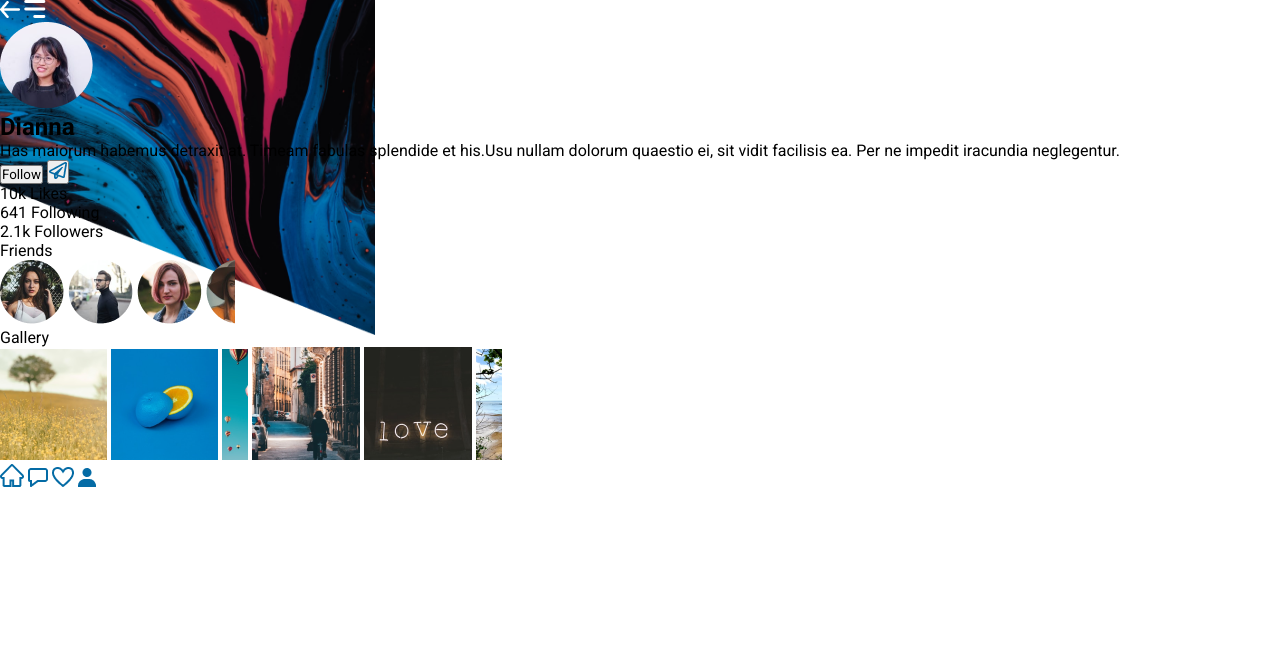
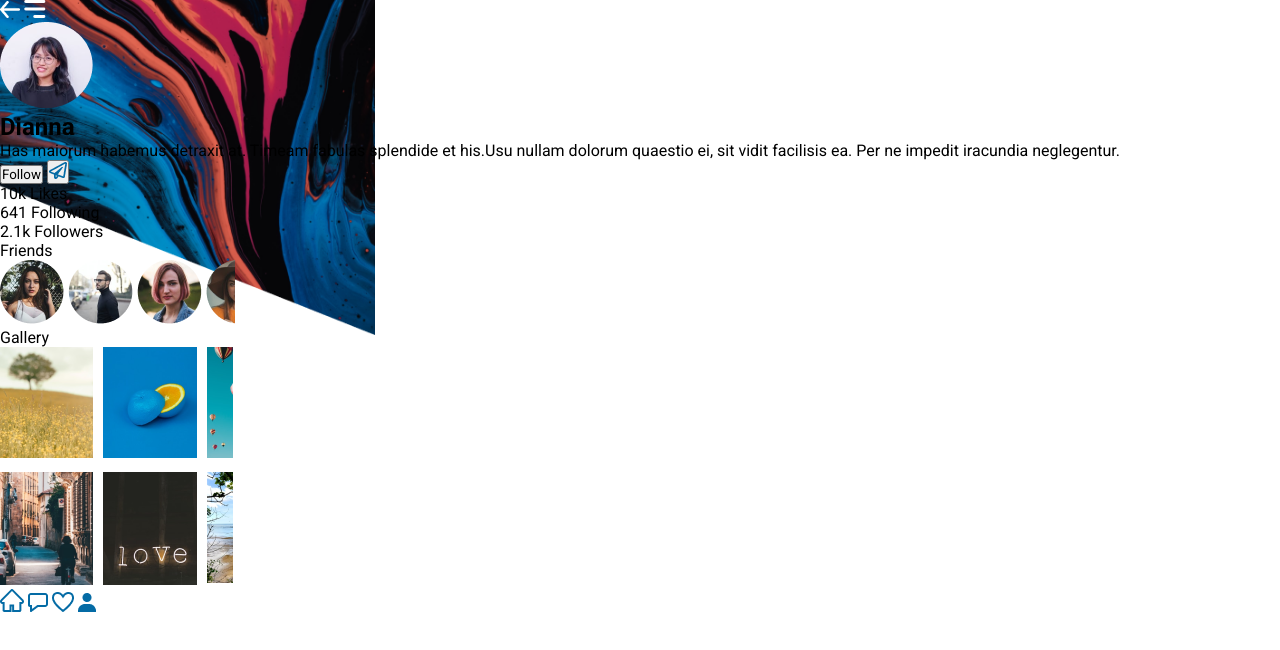
Before and after one commit to Sarita7418/User-profile, a plain HTML site: page index.html in a window 1280 px wide. Drawn offline with Linux system fonts and the light colour scheme.

Commit message:
bedoya lo hizo

```diff
--- a/index.html
+++ b/index.html
@@ -56,16 +56,18 @@
             <img src="assets/IMAGEP3.png" alt="" />
             <img src="assets/IMAGEP4.png" alt="" />
           </div>
+          <p>Gallery</p>
           <div class="gallery">
-            <p>Gallery</p>
-            <img src="assets/unsplash_6-C0VRsagUwIM1.png" alt="" />
-            <img src="assets/unsplash_5E5N49RWtbAIM2.png" alt="" />
-            <img src="assets/unsplash_hpTH5b6mo2sIM3.png" alt="" />
-            <img src="assets/unsplash_W7_2RwlW_MoIM4.png" alt="" />
-            <img src="assets/unsplash_bwtgal6MJLMM5.png" alt="" />
-            <img src="assets/unsplash_rQimjrz37koM6.png" alt="" />
-          </div>
-        </section>
+
+
+            <div class="gallery-item"><img src="assets/unsplash_6-C0VRsagUwIM1.png" alt="Image 1"></div>
+            <div class="gallery-item"><img src="assets/unsplash_5E5N49RWtbAIM2.png" alt="Image 2"></div>
+            <div class="gallery-item"><img src="assets/unsplash_hpTH5b6mo2sIM3.png" alt="Image 3"></div>
+            <div class="gallery-item"><img src="assets/unsplash_W7_2RwlW_MoIM4.png" alt="Image 4"></div>
+            <div class="gallery-item"><img src="assets/unsplash_bwtgal6MJLMM5.png" alt="Image 5"></div>
+            <div class="gallery-item"><img src="assets/unsplash_rQimjrz37koM6.png" alt="Image 6"></div>
+           </div>
+
       </section>
       <section class="buttom">
         <img src="assets/BOT1.png" alt="" />
--- a/styles/mobile-375.css
+++ b/styles/mobile-375.css
@@ -18,3 +18,17 @@ body {
   background-size: 375px;
   background-repeat: no-repeat;
 }
+
+.gallery {
+  border-top-left-radius: 50% ;
+  border-bottom-left-radius: 50%;
+  display: grid;
+  grid-template-columns: repeat(3, 1fr);
+  gap: 10px;
+  width: 300px;
+
+
+}
+.gallery-item {
+  overflow: hidden;
+}
```
